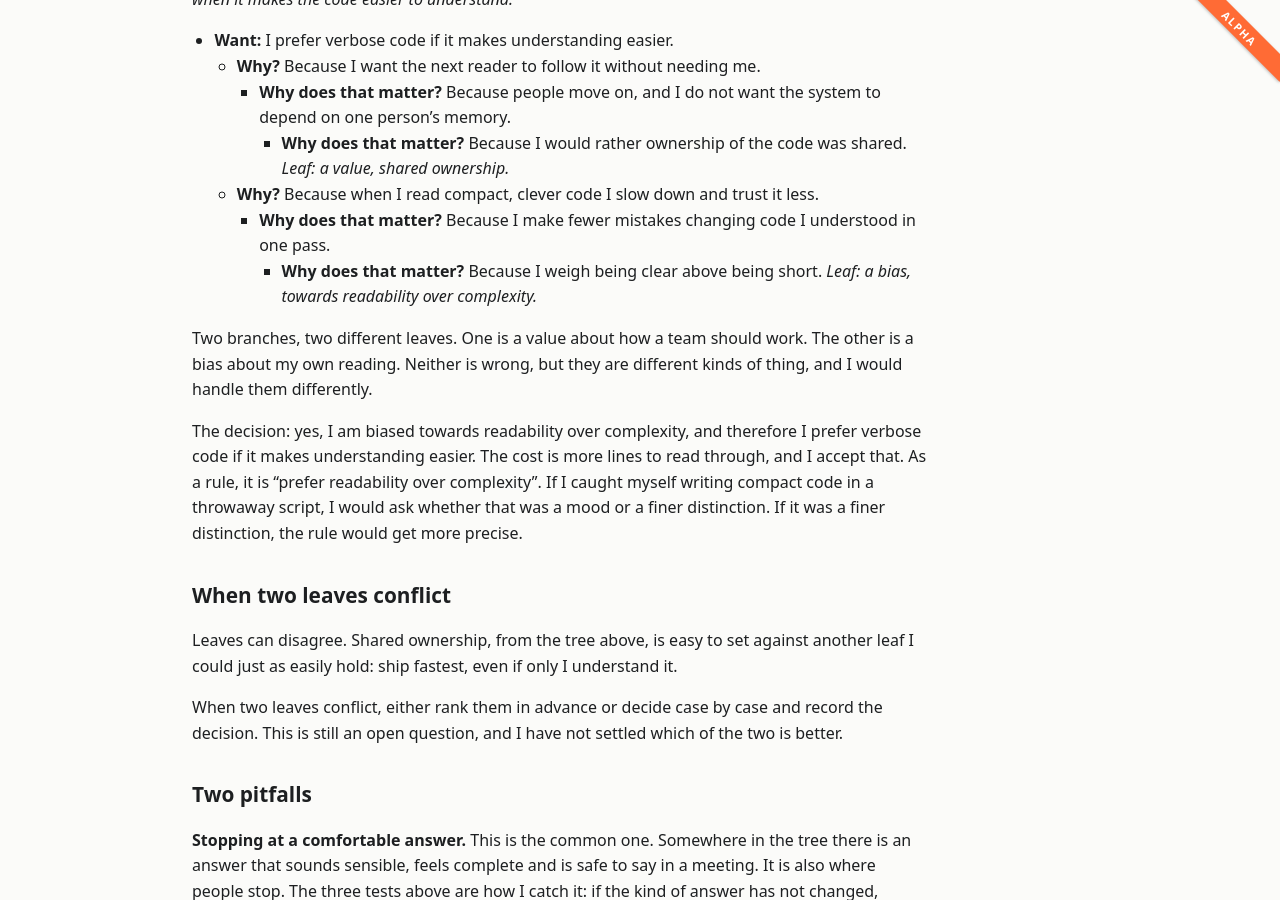
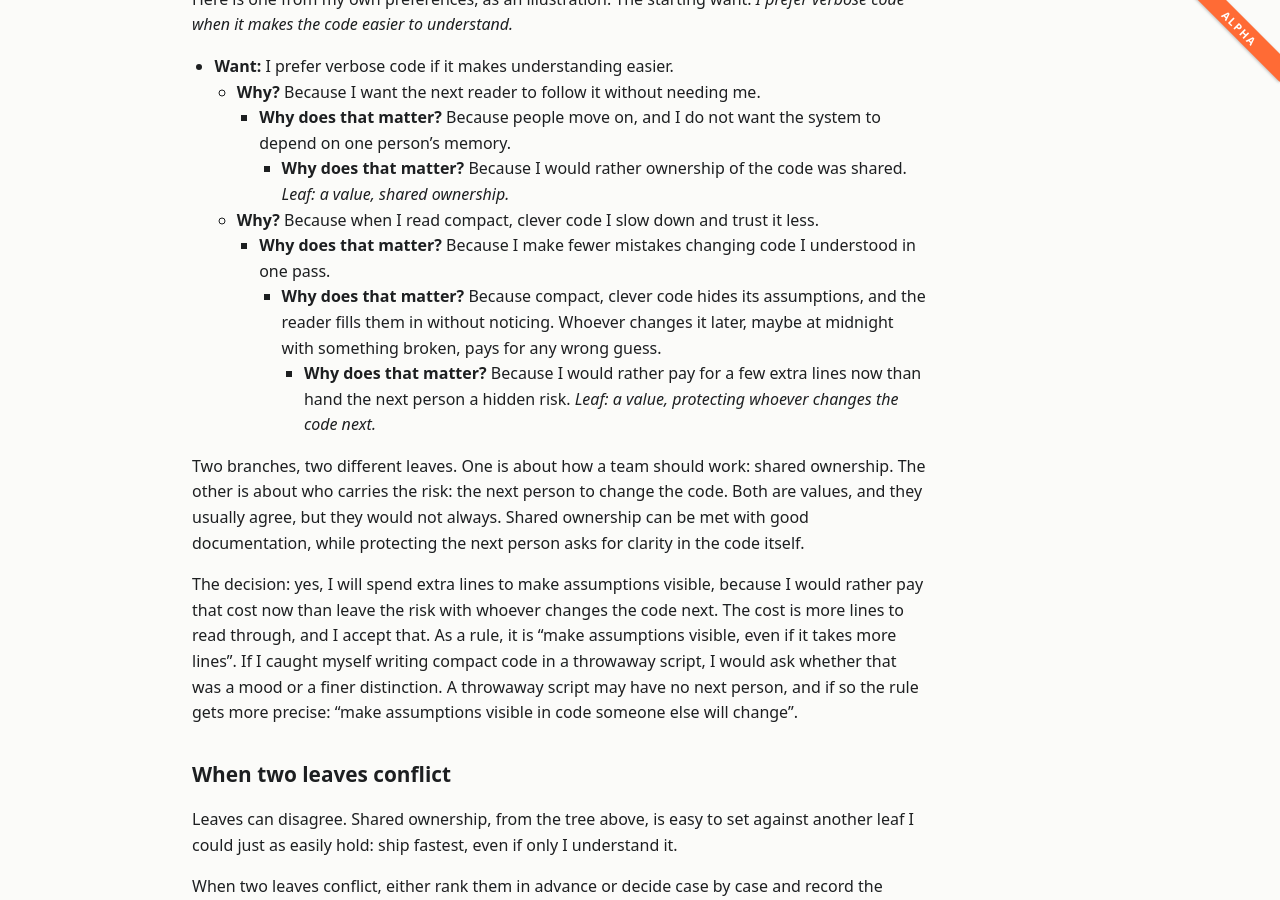
Before and after one commit to mitulamin/aidev-po, a Jekyll site: the page built from docs/research/five-whys-tree.md, in a window 1280 px wide and 900 px high, scrolled down 2534 px. Built offline with Jekyll 4.4.1, drawn with Linux system fonts in a browser that asks for light colours; some of the changed text lies outside the part shown.

Commit message:
Five whys tidy-up: non-circular worked branch and research fixes
Co-authored-by: Mitul Amin <mitul.github@shravi.dev>

```diff
--- a/docs/research/five-whys-tree.md
+++ b/docs/research/five-whys-tree.md
@@ -50,7 +50,7 @@ Not every node in the tree is the same sort of claim, and I try not to treat the
 
 Nodes about how the world works need evidence: observation, not deduction (Minoura, as the research page notes, says people answer from deduction and end up confused about which cause matters). I tag them Stated, Inferred or Assumed, as in [Philosophy](../philosophy.md). That page lists five tags, so Simulated and Validated also exist; Validated means I have checked it against something observed, so I use it only when I have.
 
-Value leaves need honesty, not proof. "I prefer readability" is not something I can test in a lab. What I can do is say it truthfully and not dress it up as a fact about the world.
+Value leaves need honesty, not proof. "I would rather protect the next person to change the code" is not something I can test in a lab. What I can do is say it truthfully and not dress it up as a fact about the world.
 
 ## Deciding at the leaf, and turning it into a rule
 
@@ -68,11 +68,12 @@ Here is one from my own preferences, as an illustration. The starting want: *I p
       - **Why does that matter?** Because I would rather ownership of the code was shared. *Leaf: a value, shared ownership.*
   - **Why?** Because when I read compact, clever code I slow down and trust it less.
     - **Why does that matter?** Because I make fewer mistakes changing code I understood in one pass.
-      - **Why does that matter?** Because I weigh being clear above being short. *Leaf: a bias, towards readability over complexity.*
+      - **Why does that matter?** Because compact, clever code hides its assumptions, and the reader fills them in without noticing. Whoever changes it later, maybe at midnight with something broken, pays for any wrong guess.
+        - **Why does that matter?** Because I would rather pay for a few extra lines now than hand the next person a hidden risk. *Leaf: a value, protecting whoever changes the code next.*
 
-Two branches, two different leaves. One is a value about how a team should work. The other is a bias about my own reading. Neither is wrong, but they are different kinds of thing, and I would handle them differently.
+Two branches, two different leaves. One is about how a team should work: shared ownership. The other is about who carries the risk: the next person to change the code. Both are values, and they usually agree, but they would not always. Shared ownership can be met with good documentation, while protecting the next person asks for clarity in the code itself.
 
-The decision: yes, I am biased towards readability over complexity, and therefore I prefer verbose code if it makes understanding easier. The cost is more lines to read through, and I accept that. As a rule, it is "prefer readability over complexity". If I caught myself writing compact code in a throwaway script, I would ask whether that was a mood or a finer distinction. If it was a finer distinction, the rule would get more precise.
+The decision: yes, I will spend extra lines to make assumptions visible, because I would rather pay that cost now than leave the risk with whoever changes the code next. The cost is more lines to read through, and I accept that. As a rule, it is "make assumptions visible, even if it takes more lines". If I caught myself writing compact code in a throwaway script, I would ask whether that was a mood or a finer distinction. A throwaway script may have no next person, and if so the rule gets more precise: "make assumptions visible in code someone else will change".
 
 ## When two leaves conflict
 
```
Also changed, not shown: docs/research.md (+2 -2 lines).
